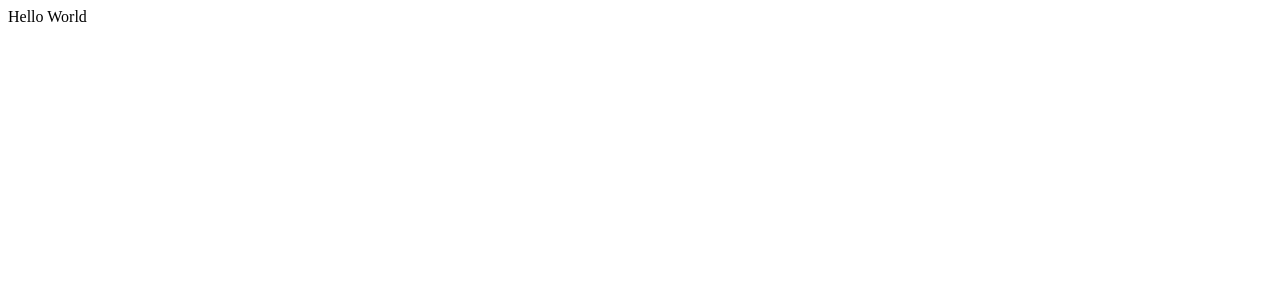
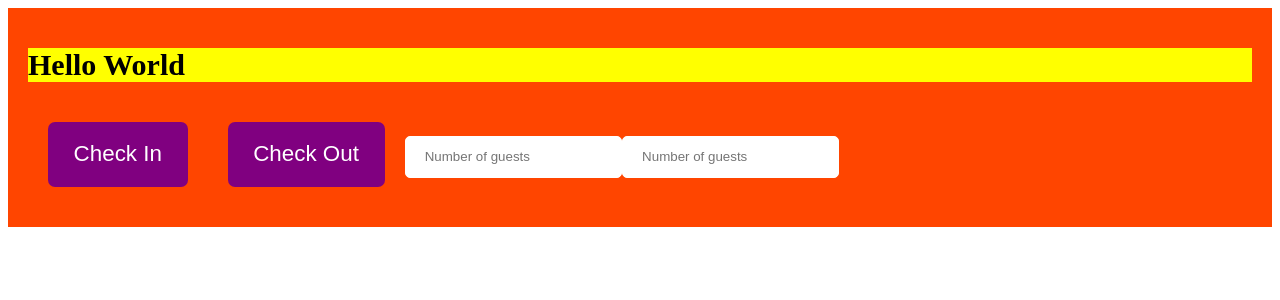
Before and after one commit to ShahabDadKhan/wild-oasis, a React (Vite) app: page / in a window 1280 px wide. Shown: the top 300 px of the page. Built offline with nearby package versions, Linux system fonts and the light colour scheme.

Commit message:
Added styled component

```diff
--- a/package.json
+++ b/package.json
@@ -11,7 +11,8 @@
   },
   "dependencies": {
     "react": "^18.2.0",
-    "react-dom": "^18.2.0"
+    "react-dom": "^18.2.0",
+    "styled-components": "^6.1.13"
   },
   "devDependencies": {
     "@types/react": "^18.2.15",
--- a/src/App.jsx
+++ b/src/App.jsx
@@ -1,7 +1,42 @@
+import styled from "styled-components";
+
+const H1 = styled.h1`
+  font-size: 30px;
+  font-weight: 600;
+  background-color: yellow;
+`;
+
+const Button = styled.button`
+  font-size: 1.4rem;
+  font-weight: 500;
+  padding: 1.2rem 1.6rem;
+  border: none;
+  border-radius: 7px;
+  background-color: purple;
+  color: white;
+  cursor: pointer;
+  margin: 20px;
+`
+
+const Input = styled.input`
+  border: 1px solid white;
+  border-radius: 5px;
+  padding: 0.8rem 1.2rem;
+`
+const StyledApp = styled.div`
+  background-color: orangered;
+  padding: 20px;
+`
+
+
 export default function App() {
   return (
-    <div>
-      Hello World
-    </div>
+    <StyledApp>
+      <H1>Hello World</H1>
+      <Button onClick={()=>alert("In")}>Check In</Button>
+      <Button onClick={()=>alert("Out")}>Check Out</Button>
+      <Input type="number" placeholder="Number of guests"></Input>
+      <Input type="number" placeholder="Number of guests"></Input>
+    </StyledApp>
   );
 }
```
Also changed, not shown: 1 other file (tests, documents, lock files or other folders).
